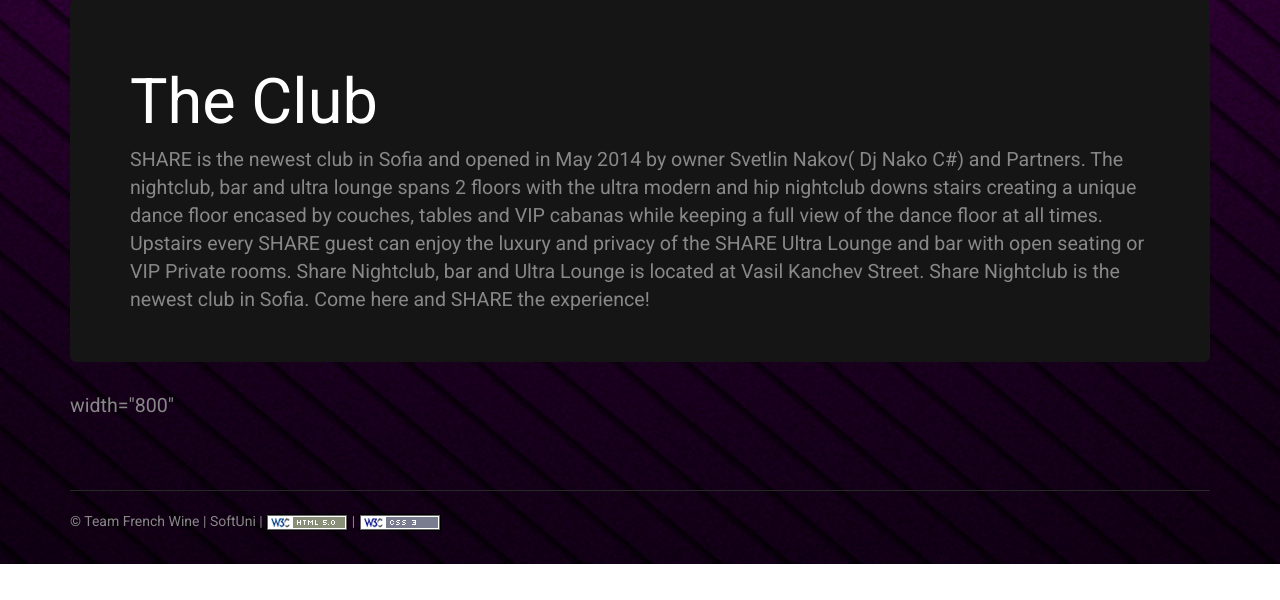
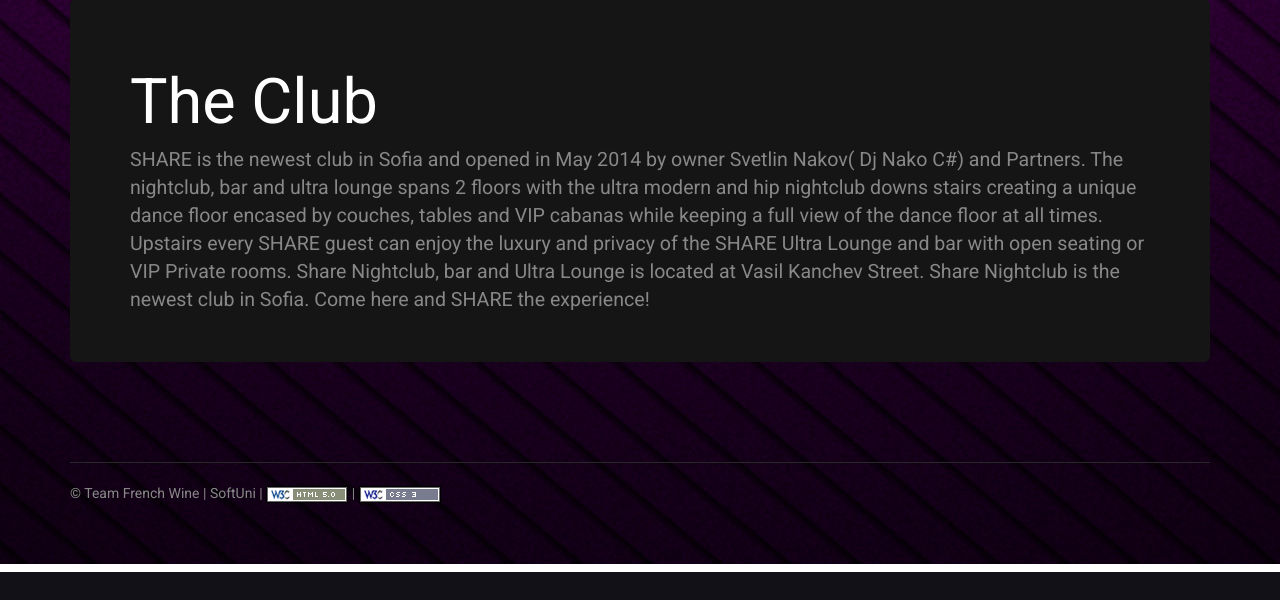
Before and after one commit to SoftUniTeamWork/WebFundamentalsTeamWork, a PHP site: page / in a window 1280 px wide. Shown: the part 1036-1636 px from the top of the page. After the commit the page ends 1608 px from the top, so only its background shows below. Run offline with PHP 8.4, Linux system fonts and the light colour scheme.

Commit message:
home fix

```diff
--- a/inc/pages/home.php
+++ b/inc/pages/home.php
@@ -60,4 +60,4 @@
         all times. Upstairs every SHARE guest can enjoy the luxury and privacy of the
         SHARE Ultra Lounge and bar with open seating or VIP Private rooms. Share Nightclub, bar and Ultra Lounge is located at Vasil Kanchev Street. Share Nightclub is the newest club in Sofia. Come here and SHARE the experience!
     </div>
- width="800" </div>
+ </div>
```
